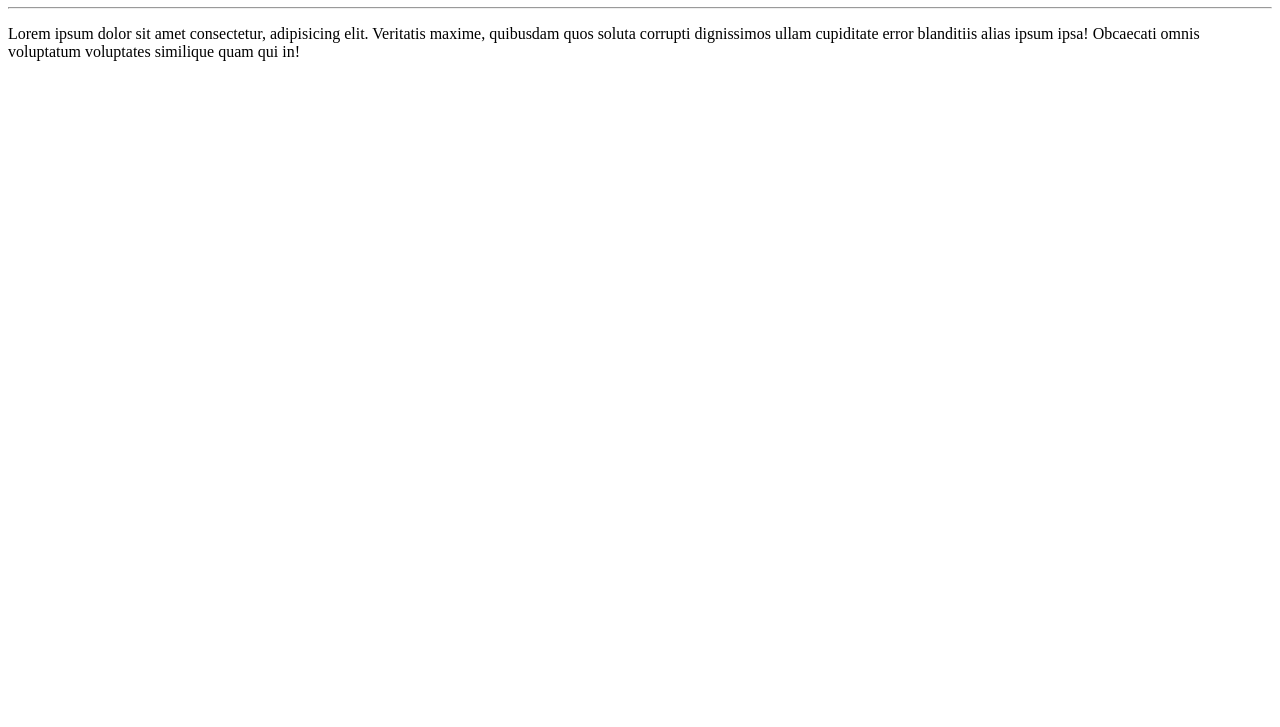
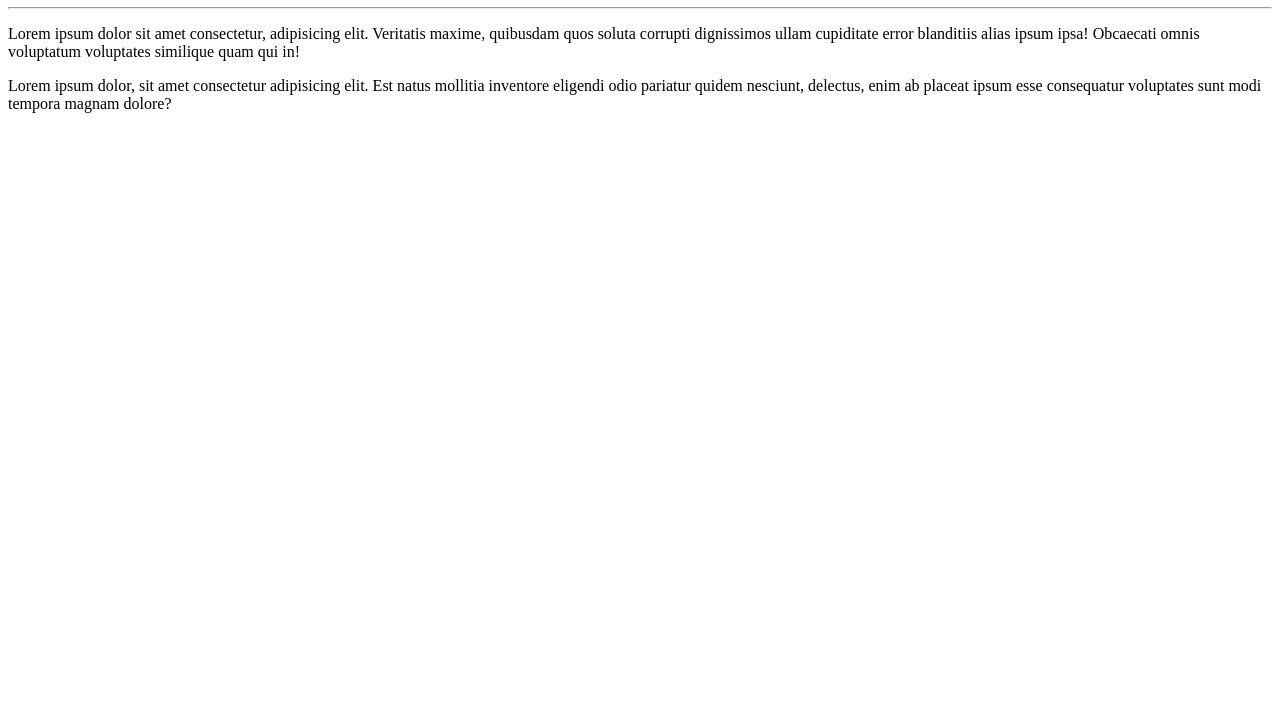
Before and after one commit to Antonio-Matheus-Follone-Graca/Ola-Mundo, a plain HTML site: page site-exemplo/index.html in a window 1280 px wide. Shown: the part 73-800 px from the top of the page. Drawn offline with Linux system fonts and the light colour scheme.

Commit message:
adicionei um paragráfo

```diff
--- a/site-exemplo/index.html
+++ b/site-exemplo/index.html
@@ -10,5 +10,8 @@
         <h1>Olá, Mundo! </h1>
         <hr>
         <p>Lorem ipsum dolor sit amet consectetur, adipisicing elit. Veritatis maxime, quibusdam quos soluta corrupti dignissimos ullam cupiditate error blanditiis alias ipsum ipsa! Obcaecati omnis voluptatum voluptates similique quam qui in!</p>
+        <p>
+            Lorem ipsum dolor, sit amet consectetur adipisicing elit. Est natus mollitia inventore eligendi odio pariatur quidem nesciunt, delectus, enim ab placeat ipsum esse consequatur voluptates sunt modi tempora magnam dolore?
+        </p>
     </body>
 </html>
```
